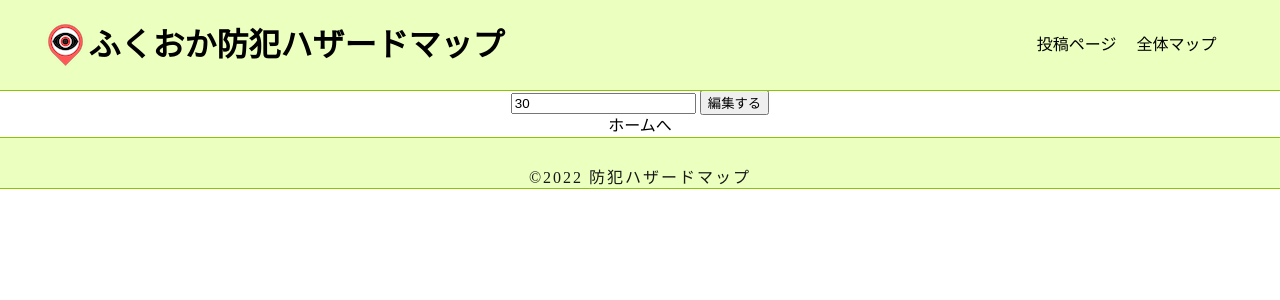
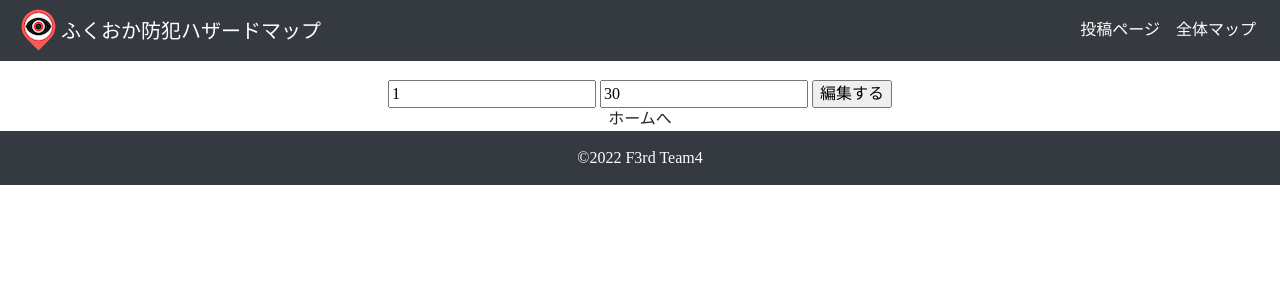
Before and after one commit to damadama/SUNABACO_-Graduation_production, a Flask app: page /edit2 in a window 1280 px wide. Shown: the top 300 px of the page. Run offline with Flask 2, Linux system fonts and the light colour scheme; data comes from the database, SQL or seed files in the repository; both versions use the stored data as it was after the commit; some libraries are stand-ins or nearby versions.

Commit message:
10/11 form&base&home python change @ dytem

```diff
--- a/app.py
+++ b/app.py
@@ -53,26 +53,49 @@ def sc():
 @app.route("/home")
 
 def home():
-    if "user_id" in session:
-        # DBに接続
-        conn = sqlite3.connect("tweet.db")
+    # DBに接続
+    conn = sqlite3.connect("bouhan_map.db")
 
-        #データ取得のためのカーソル作成
-        c=conn.cursor()
+    #データ取得のためのカーソル作成
+    c=conn.cursor()
 
-        # カーソルを操作するSQLを書く
-        user_id=session["user_id"]
+    # カーソルを操作するSQLを書く
+    # id=session["id"]
 
-        c.execute("select * from tweet where user_id = ? and deleted_id is null order by datetime asc ",(user_id,))
+    c.execute("select * from toukou order by id DESC limit 10")
 
-        # pythonに持ってくる
-        tweet_data = c.fetchall()
+    # pythonに持ってくる
+    toukou_data = c.fetchall()
 
-        # 接続終了
-        c.close()
-        return render_template("home.html",html_tweet_r = tweet_data)
-    else:
-        return redirect("/login")
+    # 接続終了
+    c.close()
+    return render_template("home.html",html_toukou_r = toukou_data)
+
+
+# @app.route("/home")
+
+# def home():
+#     if "user_id" in session:
+#         # DBに接続
+#         conn = sqlite3.connect("tweet.db")
+
+#         #データ取得のためのカーソル作成
+#         c=conn.cursor()
+
+#         # カーソルを操作するSQLを書く
+#         user_id=session["user_id"]
+
+#         c.execute("select * from tweet where user_id = ? and deleted_id is null order by datetime asc ",(user_id,))
+
+#         # pythonに持ってくる
+#         tweet_data = c.fetchall()
+
+#         # 接続終了
+#         c.close()
+#         return render_template("home.html",html_tweet_r = tweet_data)
+#     else:
+#         return redirect("/login")
+
 
 # form.htmlへの分岐
 @app.route("/form")
@@ -92,13 +115,13 @@ def form_post():
     incident = request.form.get("class_incident")
     ForR = request.form.get("class_fact_rumor")
     detail = request.form.get("detail")
-
+    url = request.form.get("image_url")
     # テキストの保存
     conn = sqlite3.connect("bouhan_map.db")
 
     # DBへ投稿内容を入力
     c=conn.cursor()
-    c.execute("INSERT INTO toukou values(null,?,?,?,?,?,?,?,?,?)",(date,age,sex,place,lat,lon,incident,ForR,detail))
+    c.execute("INSERT INTO toukou values(null,?,?,?,?,?,?,?,?,?,?)",(date,age,sex,place,lat,lon,incident,ForR,detail,url))
 
     # 変更を書き込み
     conn.commit()
@@ -327,7 +350,7 @@ def page_not_found(error):
     return "お探しのページは見つかりません！"
 
 if __name__ == '__main__':
-    app.run(debug=True,use_reloader=False)
+    app.run(debug=True,port=8080,use_reloader=False)
 
 
 # ここから防犯マップ用の追記
--- a/static/style.css
+++ b/static/style.css
@@ -30,75 +30,42 @@ body{
 }
 
 header{
+    z-index: 9999;
     width: 100%;
-    display: flex;
+    /* display: flex; */
     position: fixed;
     top: 0;
     left: 0;
     margin: 0;
     height: 90px;
-    justify-content: space-around;
+}
+
+.navbar-expand-lg .navbar-collapse {
+    justify-content: flex-end;
+}
+
+.row {
+    display: flex;
+    justify-content: center;
+    margin:0 auto;
+}
+
+.card {
     align-items: center;
-    background-color: rgb(235, 255, 190);
-    border-bottom: 1px solid rgb(138, 198, 0);
+    padding-bottom: 20px;
+}
+
+.card-img {
+    max-width: 80%;
+}
+
+.card-text {
+    text-align: left;
 }
 
 .headerBlock{
     width: 100%;
-    height: 90px;
-}
-
-.topContainer{
-    width: 95%;
-    display: flex;
-    margin-top:auto;
-    margin-bottom: auto;
-    justify-content: space-around;
-    align-items: center;
-}
-
-.title{
-    display: flex;
-    margin-top:auto;
-    margin-bottom: auto;
-    align-items: center;
-}
-
-.spacebox{
-    width: 40%;
-}
-
-.spacebox2{
-    width: 20px;
-}
-
-.pagejump{
-    color: black;
-    display: flex;
-    padding-right: 20px;
-}
-
-.menu{
-    display: flex;
-    margin-top: auto;
-    margin-bottom: auto;
-}
-
-footer{
-    color:rgb(24, 24, 24);
-    display: flex;
-    justify-content: center;
-    align-items: center;
-    background-color: rgb(235, 255, 190);
-    border-top: 1px solid rgb(138, 198, 0);
-    border-bottom: 1px solid rgb(138, 198, 0);
-    height:50px;
-    width: 100vw;
-}
-
-footer .copyright {
-    padding-top: 30px;
-    letter-spacing: 2px;
+    height: 80px;
 }
 
 .card{
@@ -109,22 +76,58 @@ footer .copyright {
     margin-bottom: 10px;
 }
 
-.hiden{
-    display: none;
-}
-
-.button1{
-    margin-left: 10px;
-}
-
-.submit_img{
-    display: flex;
-    width: 200px;
-    height: auto;
-}
-
-a {
+header a {
 	outline: none;
 	color: inherit;
 	text-decoration: none;
 }
+
+/* form.html */
+#formId {
+    /* width: 80%; */
+    margin: 20px 10%;
+    padding: 15px 0;
+    background-color: rgb(240, 240, 240);
+}
+
+.formCard {
+    display: flex;
+    margin: 20px 20%;
+    flex-direction: column;
+    align-items: flex-start;
+}
+
+.formTitle {
+    margin-bottom: 5px;
+}
+
+.hiddenCard {
+    display: none;
+}
+
+textarea {
+    resize: none;
+}
+
+#toukoubtn {
+    width: 100px;
+    font-size: 20px;
+    background-color: rgb(78, 238, 150);
+}
+
+/* home.html */
+.tl_title_area {
+    margin: 0;
+    padding: 10px 0;
+    background-color: rgb(186, 186, 186);
+    font-weight: 200;
+}
+
+.tl_title {
+    font-weight:bold;
+    letter-spacing: 3px;
+}
+
+.card-text {
+    font-size: 19px;
+}
--- a/templates/base.html
+++ b/templates/base.html
@@ -1,5 +1,5 @@
 <!DOCTYPE html>
-<html lang="en">
+<html lang="ja">
 <head>
     <meta charset="UTF-8">
     <meta name="keywords" content="福岡,治安,マップ">
@@ -7,23 +7,31 @@
     <meta http-equiv="X-UA-Compatible" content="IE=edge">
     <meta name="viewport" content="width=device-width, initial-scale=1.0">
     <link rel="shortcut icon" href="../static/image/Logo.png" type="image/x-icon">
+    <!-- Bootstrap CSS -->
+    <link rel="stylesheet" href="https://stackpath.bootstrapcdn.com/bootstrap/4.5.2/css/bootstrap.min.css" integrity="sha384-JcKb8q3iqJ61gNV9KGb8thSsNjpSL0n8PARn9HuZOnIxN0hoP+VmmDGMN5t9UJ0Z" crossorigin="anonymous">
     <link rel="stylesheet" href="../static/style.css">
     <title>福岡防犯ハザードマップ</title>
 </head>
 <body>
     <header>
-        <div class="topContainer">
-            <div class="title">
-                <img src="../static/image/Logo.png" alt="">
-                <h1 class="topLogo"><a href="/home">ふくおか防犯ハザードマップ</a></h1>
+        <!-- ナビゲーションメニュー -->
+        <nav class="navbar navbar-expand-lg navbar-light text-dark bg-dark" id="home">
+            <img src="../static/image/Logo.png" alt="">
+            <a class="navbar-brand text-white" href="/home">ふくおか防犯ハザードマップ</a>
+            <button class="navbar-toggler" type="button" data-toggle="collapse" data-target="#navbarNav" aria-controls="navbarNav" aria-expanded="false" aria-label="Toggle navigation">
+            <span class="navbar-toggler-icon"></span>
+            </button>
+            <div class="collapse navbar-collapse" id="navbarNav">
+            <ul class="navbar-nav">
+                <li class="nav-item active">
+                <a class="nav-link text-white" href="/form">投稿ページ<span class="sr-only">(current)</span></a>
+                </li>
+                <li class="nav-item">
+                <a class="nav-link text-white" href="/map">全体マップ</a>
+                </li>
+            </ul>
             </div>
-            <div class="spacebox"></div>
-            <div class="pagejump">
-                <p class="toform"><a href="/form">投稿ページ</a></p>
-                <div class="spacebox2"></div>
-                <p class="toMap"><a href="/map">全体マップ</a></p>
-            </div>
-        </div>
+        </nav>
     </header>
     <div class="headerBlock"></div>
     <div class="body_h">
@@ -33,11 +41,16 @@
     {% endblock %}
         </div>
     </div>
-    <footer>
-        <p class="copyright">©︎2022 防犯ハザードマップ</p>
-    </footer>
+    <!-- フッター -->
+    <footer class="bg-dark text-center">
+        <div class="container">
+            <p class="my-0 text-white py-3">©︎2022 F3rd Team4</p>
+        </div>
+      </footer>
+    <!-- Bootstrap用のJS -->
     <script src="static/js/jquery-3.6.1.js"></script>
     <script src="static/js/common.js"></script>
-
+    <script src="https://cdnjs.cloudflare.com/ajax/libs/popper.js/1.14.3/umd/popper.min.js" integrity="sha384-ZMP7rVo3mIykV+2+9J3UJ46jBk0WLaUAdn689aCwoqbBJiSnjAK/l8WvCWPIPm49" crossorigin="anonymous"></script>
+    <script src="https://stackpath.bootstrapcdn.com/bootstrap/4.1.3/js/bootstrap.min.js" integrity="sha384-ChfqqxuZUCnJSK3+MXmPNIyE6ZbWh2IMqE241rYiqJxyMiZ6OW/JmZQ5stwEULTy" crossorigin="anonymous"></script>
 </body>
 </html>
```
Also changed, not shown: templates/form.html (+34 -30 lines), templates/home.html (+30 -42 lines), bouhan_map.db, 2 other files.
